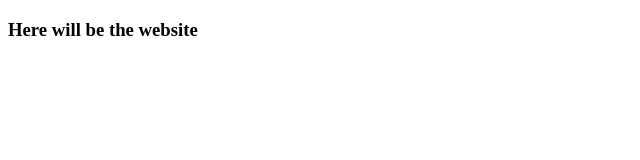
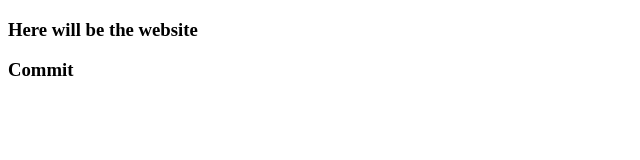
Before and after one commit to rocketDevTeam/pruductShop, a plain HTML site: page index.html in a window 1280 px wide. Shown: the full height of the page, 0-640 px from the left. Drawn offline with Linux system fonts and the light colour scheme.

Commit message:
Third test commit

```diff
--- a/index.html
+++ b/index.html
@@ -12,6 +12,7 @@
 
 <body>
     <h3>Here will be the website</h3>
+    <h3>Commit</h3>
 </body>
 
 </html>
```
